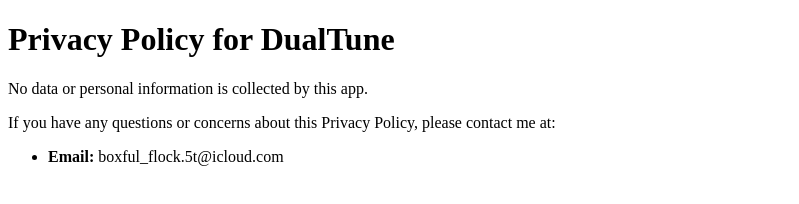
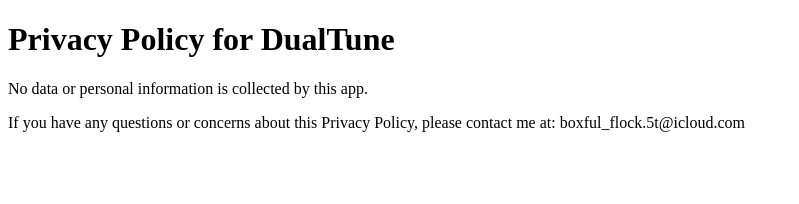
Before and after one commit to sovlproject/DualTune-Privacy-Policy, a plain HTML site: page index.html in a window 1280 px wide. Shown: the whole page, without its empty margins (0-799 px from the left). Drawn offline with Linux system fonts and the light colour scheme.

Commit message:
Update index.html

```diff
--- a/index.html
+++ b/index.html
@@ -11,9 +11,8 @@
     <p>No data or personal information is collected by this app.</p>
 
 
-    <p>If you have any questions or concerns about this Privacy Policy, please contact me at:</p>
-    <ul>
-        <li><strong>Email:</strong> boxful_flock.5t@icloud.com</li>
-    </ul>
+    <p>If you have any questions or concerns about this Privacy Policy, please contact me at:
+        boxful_flock.5t@icloud.com</p>
+
 </body>
 </html>
```
